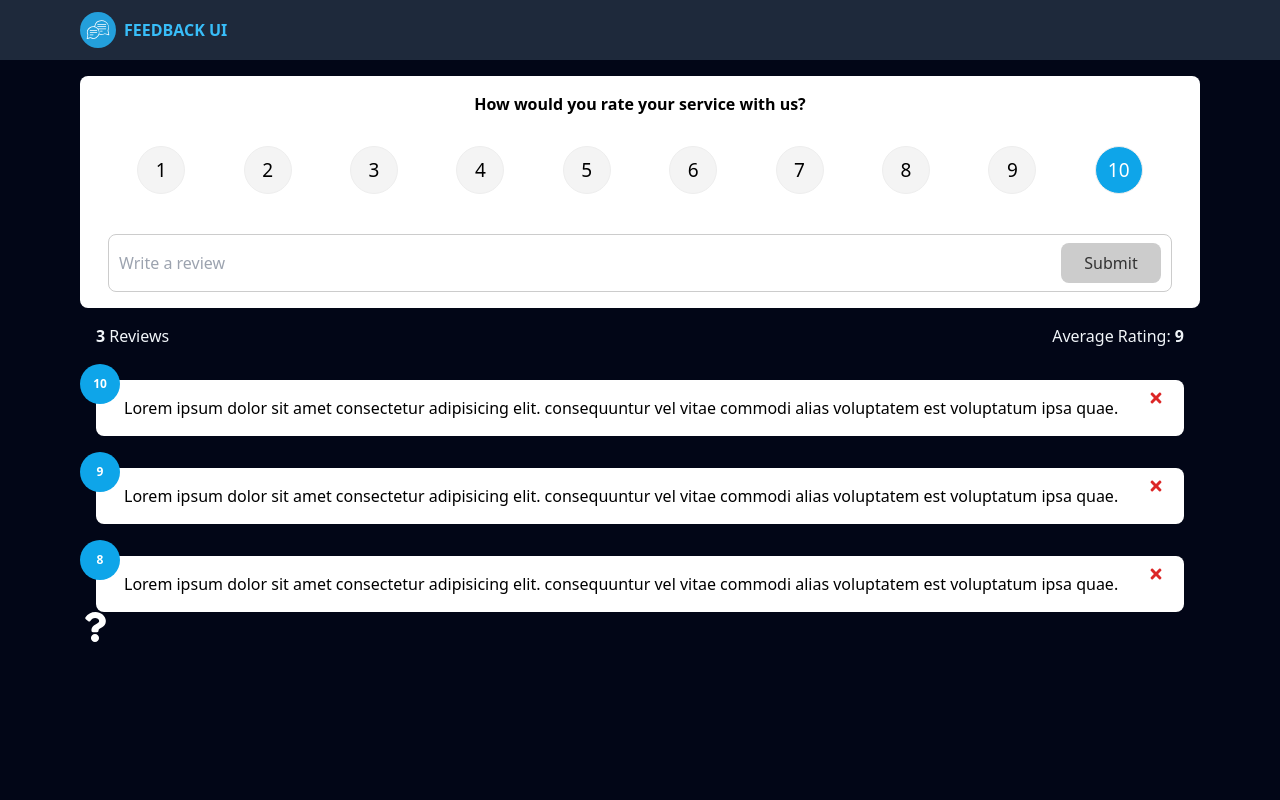
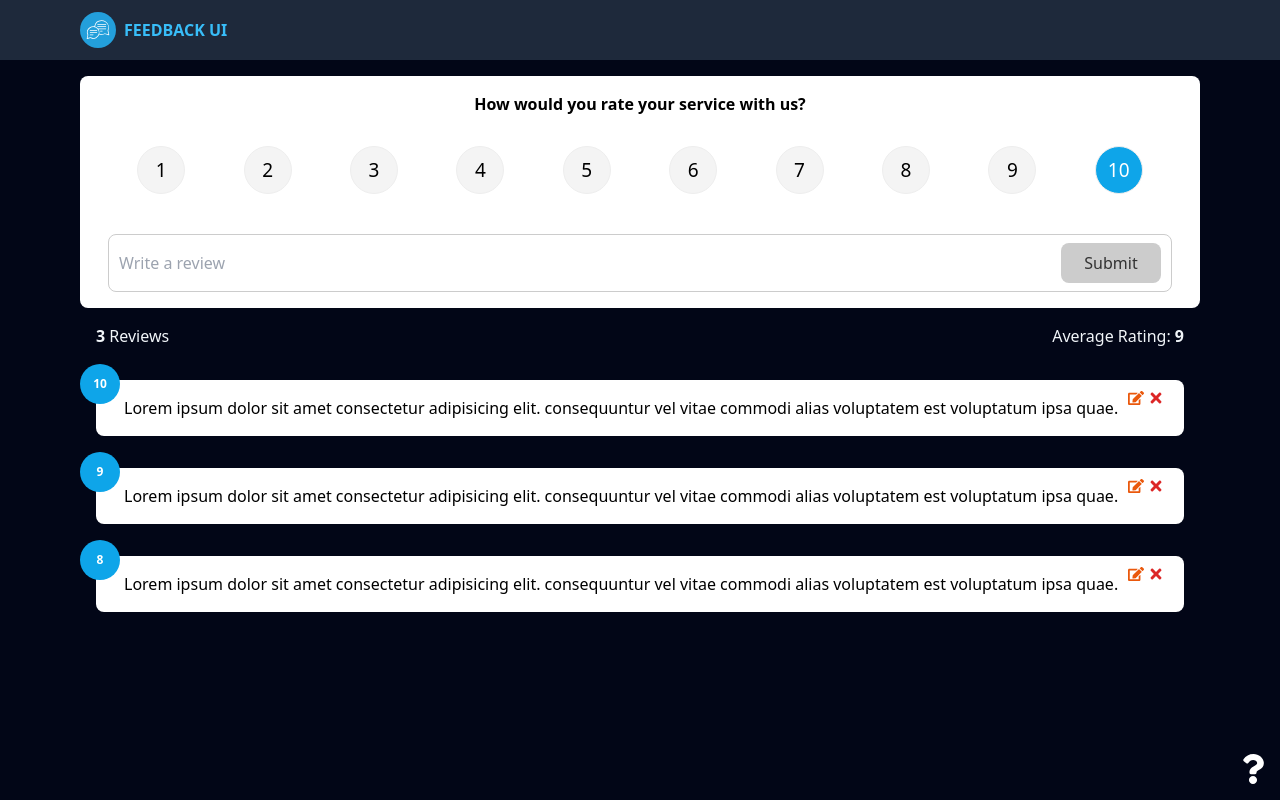
Before and after one commit to it27427/feedback-app, a React (Vite) app: page / in a window 1280 px wide. Built offline with nearby package versions, Linux system fonts and the light colour scheme.

Commit message:
AboutIconLink added and some class added on body and other components

```diff
--- a/index.html
+++ b/index.html
@@ -6,7 +6,7 @@
     <meta name="viewport" content="width=device-width, initial-scale=1.0" />
     <title>Feedback UI</title>
   </head>
-  <body class="bg-slate-950 text-white">
+  <body class="bg-slate-950 text-white relative pb-24 min-h-screen">
     <div id="root"></div>
     <script type="module" src="/src/main.jsx"></script>
   </body>
--- a/src/App.jsx
+++ b/src/App.jsx
@@ -30,7 +30,7 @@ function App() {
     <Router>
       <Header />
 
-      <div className='container pt-4 pb-16'>
+      <div className='container pt-4'>
         <Routes>
           <Route
             exact
@@ -49,9 +49,9 @@ function App() {
 
           <Route path='/about' element={<AboutPage />} />
         </Routes>
+      </div>
 
-        <AboutIconLink />
-      </div>
+      <AboutIconLink />
     </Router>
   );
 }
--- a/src/components/AboutIconLink.jsx
+++ b/src/components/AboutIconLink.jsx
@@ -3,8 +3,11 @@ import { Link } from 'react-router-dom';
 
 const AboutIconLink = () => {
   return (
-    <div className='about-link'>
-      <Link to='/about'>
+    <div className='flex justify-end absolute bottom-0 right-3 pb-4'>
+      <Link
+        to='/about'
+        className='text-white transition-colors hover:text-sky-500'
+      >
         <FaQuestion size={30} />
       </Link>
     </div>
--- a/src/components/FeedbackItem.jsx
+++ b/src/components/FeedbackItem.jsx
@@ -1,6 +1,6 @@
 import PropTypes from 'prop-types';
 import Card from './ui/Card';
-import { FaTimes } from 'react-icons/fa';
+import { FaTimes, FaEdit } from 'react-icons/fa';
 
 const FeedbackItem = ({ item, handleDelete }) => {
   return (
@@ -8,6 +8,9 @@ const FeedbackItem = ({ item, handleDelete }) => {
       <span className='inline-flex items-center justify-center text-center w-10 h-10 rounded-full bg-sky-500 text-white p-3 text-xs font-semibold absolute -left-4 -top-4'>
         {item.rating}
       </span>
+      <button className='edit'>
+        <FaEdit className='text-orange-600' />
+      </button>
       <button onClick={() => handleDelete(item.id)} className='close'>
         <FaTimes className='text-red-600' />
       </button>
--- a/src/components/Header.jsx
+++ b/src/components/Header.jsx
@@ -1,15 +1,17 @@
 import PropTypes from 'prop-types';
-
+import { Link } from 'react-router-dom';
 import Logo from '../assets/images/logo.svg';
 
 const Header = ({ text }) => {
   return (
     <header className='sticky top-0 z-10 bg-slate-800 py-3'>
       <div className='container'>
-        <div className='flex items-center'>
-          <img src={Logo} width={36} alt='Brand-Logo' className='mr-2' />
-          <h1 className='text-sky-400 font-bold uppercase'>{text}</h1>
-        </div>
+        <Link to={{ pathname: '/' }}>
+          <div className='flex items-center'>
+            <img src={Logo} width={36} alt='Brand-Logo' className='mr-2' />
+            <h1 className='text-sky-400 font-bold uppercase'>{text}</h1>
+          </div>
+        </Link>
       </div>
     </header>
   );
```
Also changed, not shown: src/assets/spinner.gif (added).
